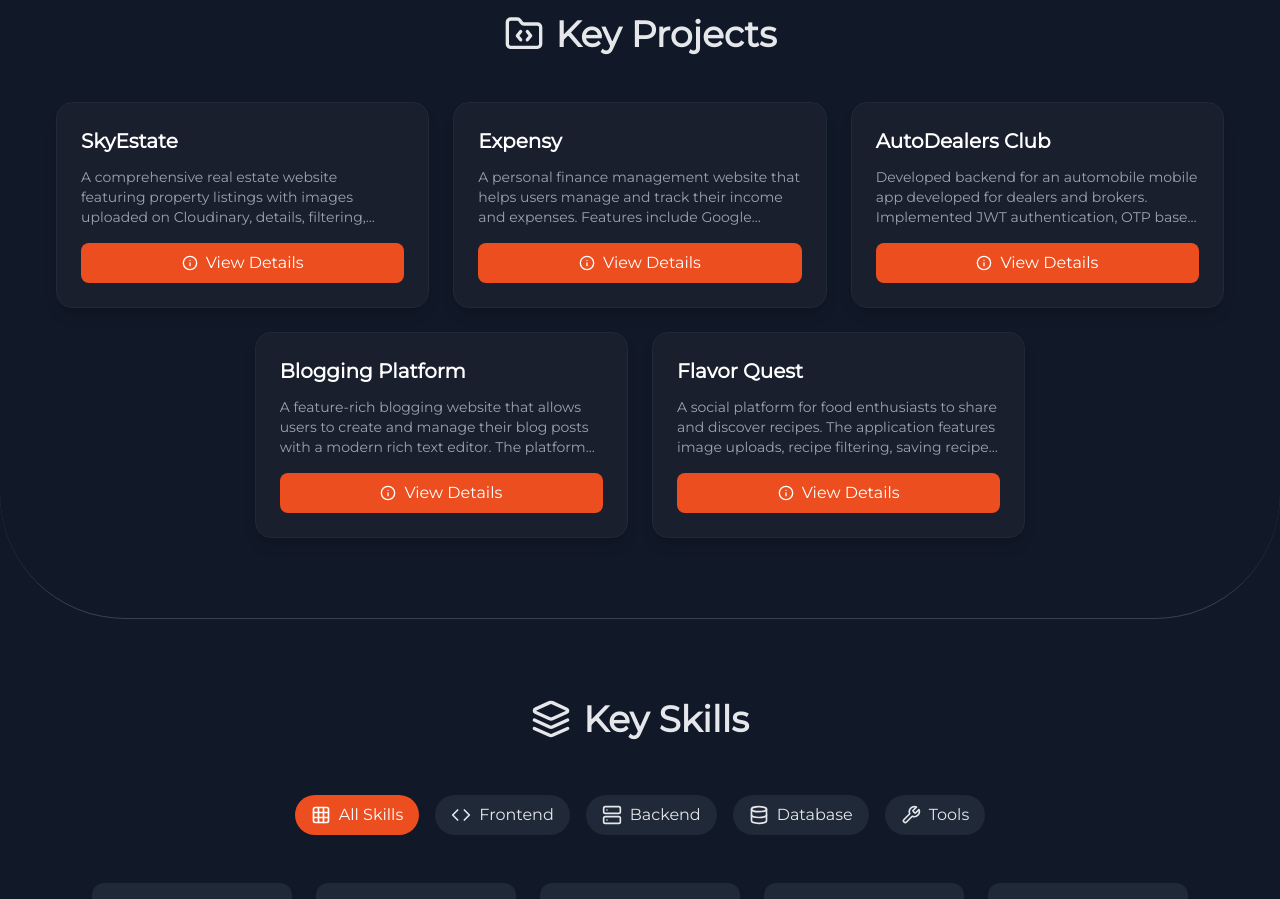
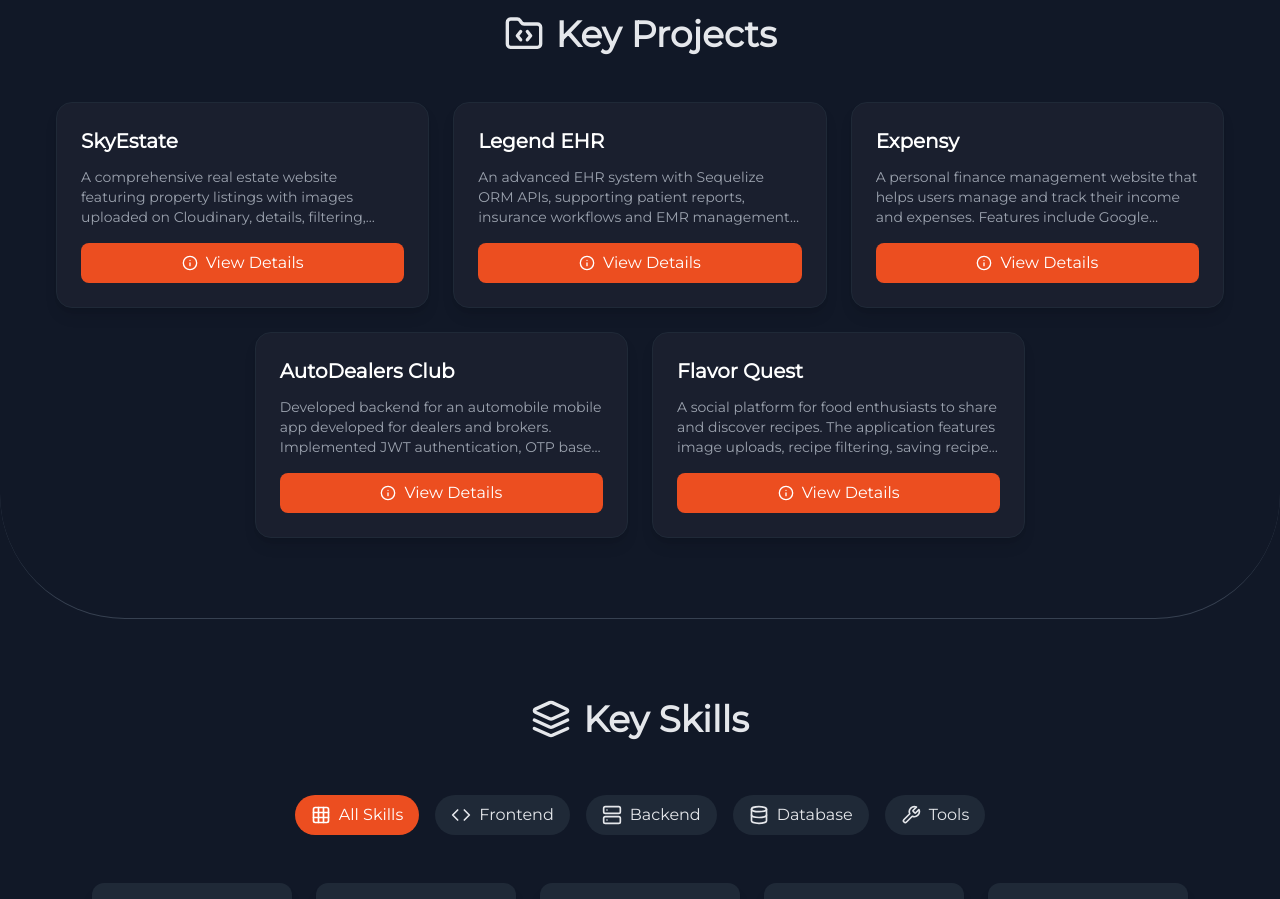
Before and after one commit to IamHamzaAziz/mern-portfolio, a React (Vite) app in the folder frontend/: page / in a window 1280 px wide. Shown: the part 1760-2659 px from the top of the page. Built offline with nearby package versions, Linux system fonts and the light colour scheme.

Commit message:
docs: add legend ehr project

```diff
--- a/frontend/src/sections/Projects.jsx
+++ b/frontend/src/sections/Projects.jsx
@@ -12,6 +12,11 @@ const Projects = () => {
       techStack: ['React', 'TypeScript', 'Node.js', 'MongoDB', 'Express', 'Shadcn UI', 'Tailwind CSS']
     },
     {
+      title: 'Legend EHR',
+      description: 'An advanced EHR system with Sequelize ORM APIs, supporting patient reports, insurance workflows and EMR management. Integrated UDI and barcode systems for streamlined medical device tracking and compliance.',
+      techStack: ['Express', 'Node.js', 'MySQL', 'Sequelize']
+    },
+    {
       title: 'Expensy',
       description: 'A personal finance management website that helps users manage and track their income and expenses. Features include Google authentication, transaction history and comprehensive financial summaries.',
       githubLink: 'https://github.com/IamHamzaAziz/expense-tracker-react-firebase',
@@ -21,12 +26,6 @@ const Projects = () => {
       title: 'AutoDealers Club',
       description: 'Developed backend for an automobile mobile app developed for dealers and brokers. Implemented JWT authentication, OTP based password reset, added complex filtering and enabled users to reserve vehicles for 48 hours.',
       techStack: ['Laravel', 'MySQL', 'REST APIs']
-    },
-    {
-      title: 'Blogging Platform',
-      description: 'A feature-rich blogging website that allows users to create and manage their blog posts with a modern rich text editor. The platform includes secure user authentication and a clean, responsive interface.',
-      githubLink: 'https://github.com/IamHamzaAziz/blogging-website-mern',
-      techStack: ['React', 'Node.js', 'MongoDB', 'Express', 'JWT', 'React Quill', 'Tailwind CSS']
     },
     {
       title: 'Flavor Quest',
```
